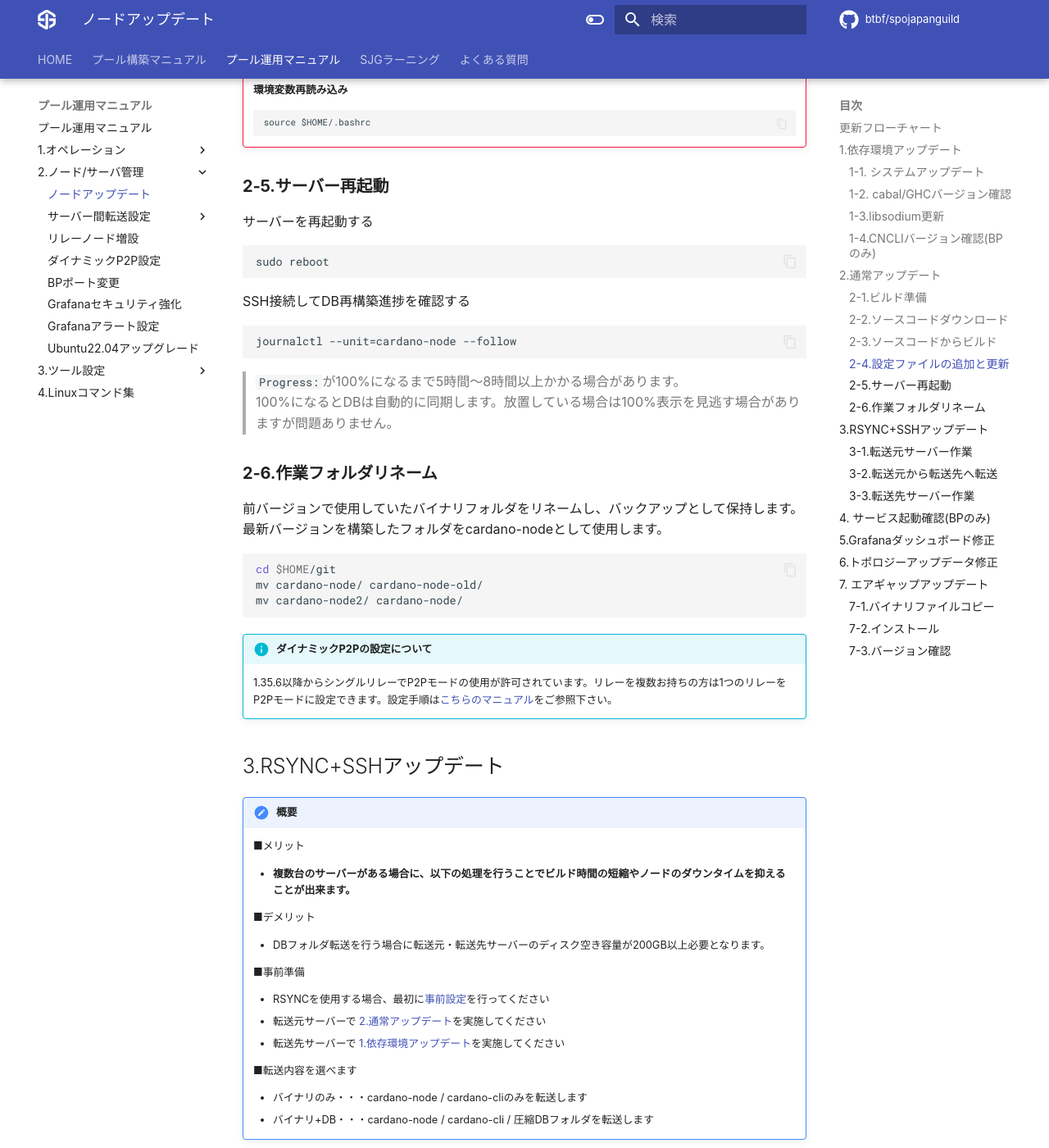
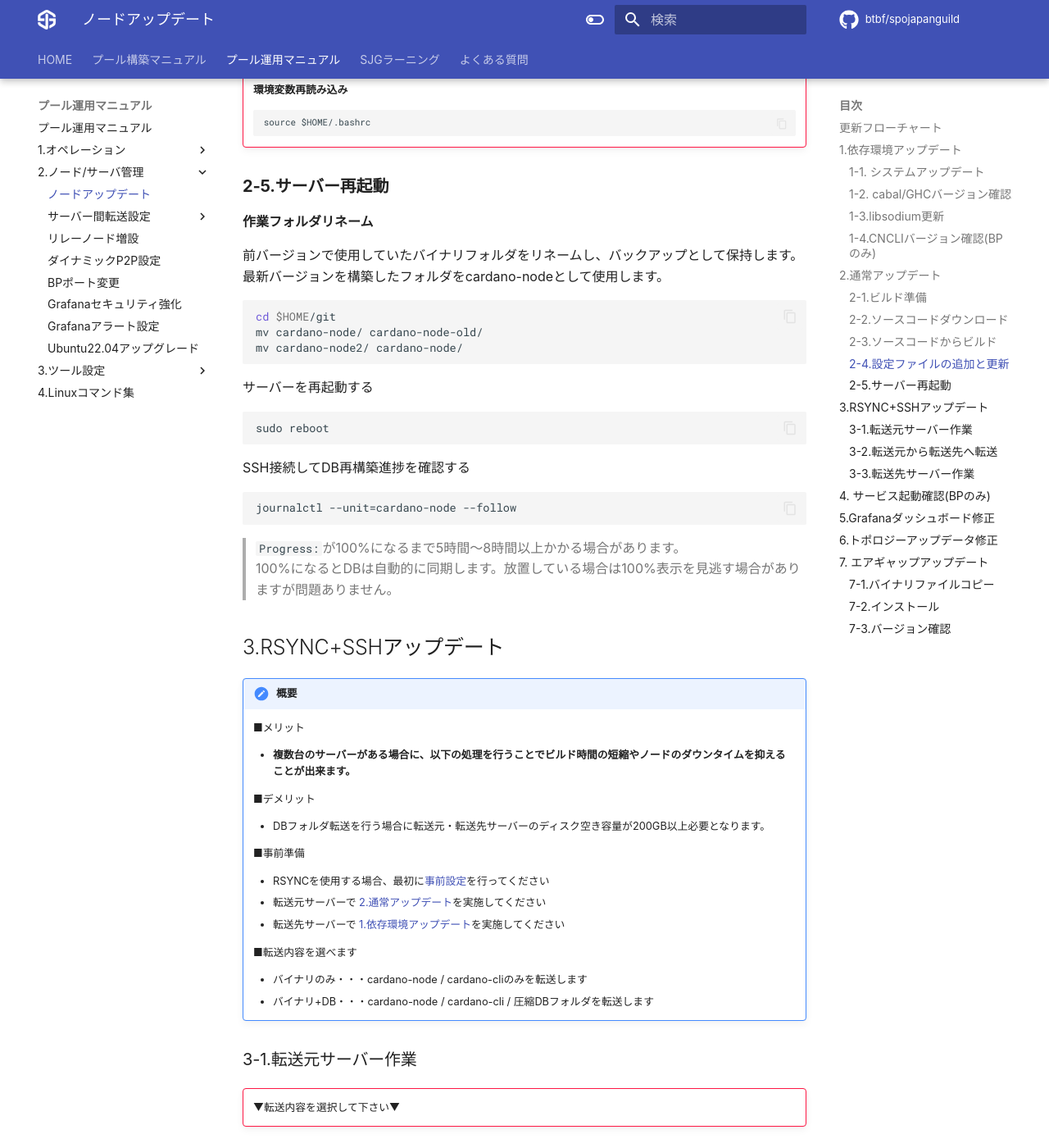
Before and after one commit to btbf/spojapanguild, an MkDocs documentation site: the page built from docs/operation/node-update.md, in a window 1280 px wide and 1400 px high, scrolled down 6483 px. Shown: the whole window at 82% size. Built offline with MkDocs 1.6.1 and Material for MkDocs 9.7.7, drawn with Linux system fonts in a browser that asks for light colours; comment, search, counter and statistics services are not loaded.

````diff
--- a/docs/operation/node-update.md
+++ b/docs/operation/node-update.md
@@ -447,7 +447,7 @@ git rev 6f79e5c3ea109a70cd01910368e011635767305a
 git rev 6f79e5c3ea109a70cd01910368e011635767305a
 
 
-### 2-4.設定ファイルの追加と更新
+### **2-4.設定ファイルの追加と更新**
 
 
 
@@ -537,7 +537,18 @@ git rev 6f79e5c3ea109a70cd01910368e011635767305a
     source $HOME/.bashrc
     ```
 
+
 ### **2-5.サーバー再起動**
+
+**作業フォルダリネーム**
+
+前バージョンで使用していたバイナリフォルダをリネームし、バックアップとして保持します。最新バージョンを構築したフォルダをcardano-nodeとして使用します。
+
+```bash
+cd $HOME/git
+mv cardano-node/ cardano-node-old/
+mv cardano-node2/ cardano-node/
+```
 
 サーバーを再起動する
 ```bash
@@ -551,18 +562,6 @@ journalctl --unit=cardano-node --follow
 > `Progress:`が100%になるまで5時間～8時間以上かかる場合があります。
 100%になるとDBは自動的に同期します。放置している場合は100%表示を見逃す場合がありますが問題ありません。
 
-
-### **2-6.作業フォルダリネーム**
-前バージョンで使用していたバイナリフォルダをリネームし、バックアップとして保持します。最新バージョンを構築したフォルダをcardano-nodeとして使用します。
-
-```bash
-cd $HOME/git
-mv cardano-node/ cardano-node-old/
-mv cardano-node2/ cardano-node/
-```
-
-!!! info "ダイナミックP2Pの設定について"
-    1.35.6以降からシングルリレーでP2Pモードの使用が許可されています。リレーを複数お持ちの方は1つのリレーをP2Pモードに設定できます。設定手順は[こちらのマニュアル](./p2p-settings.md)をご参照下さい。
 
 ## 3.RSYNC+SSHアップデート
 
````
Also changed, not shown: docs/changelogs.md (+7 -0 lines), docs/operation/ubuntu22.md (+6 -1 lines), docs/setup/1-ubuntu-setup.md (+8 -2 lines).
